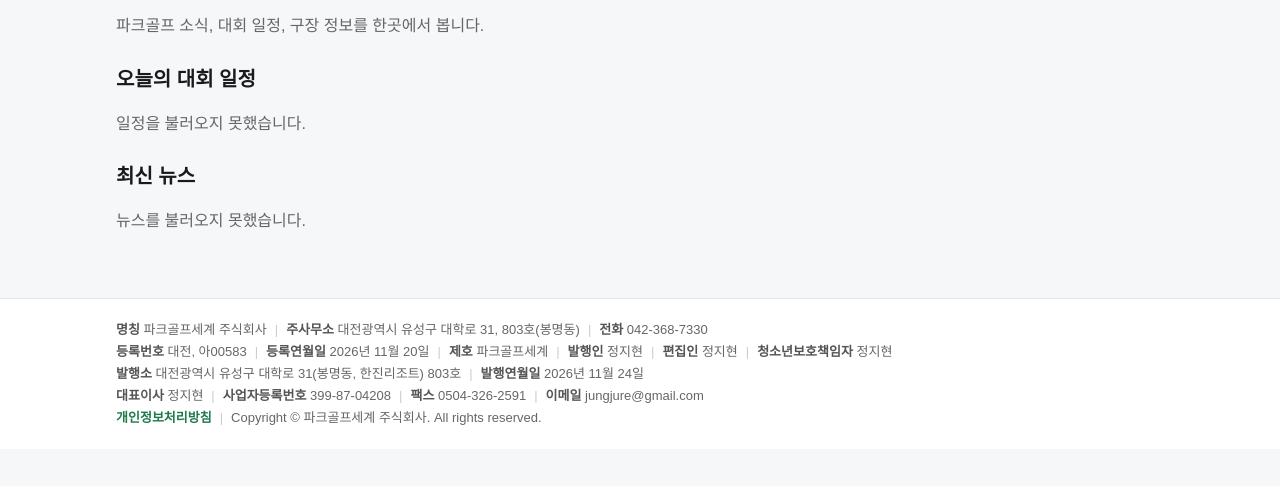
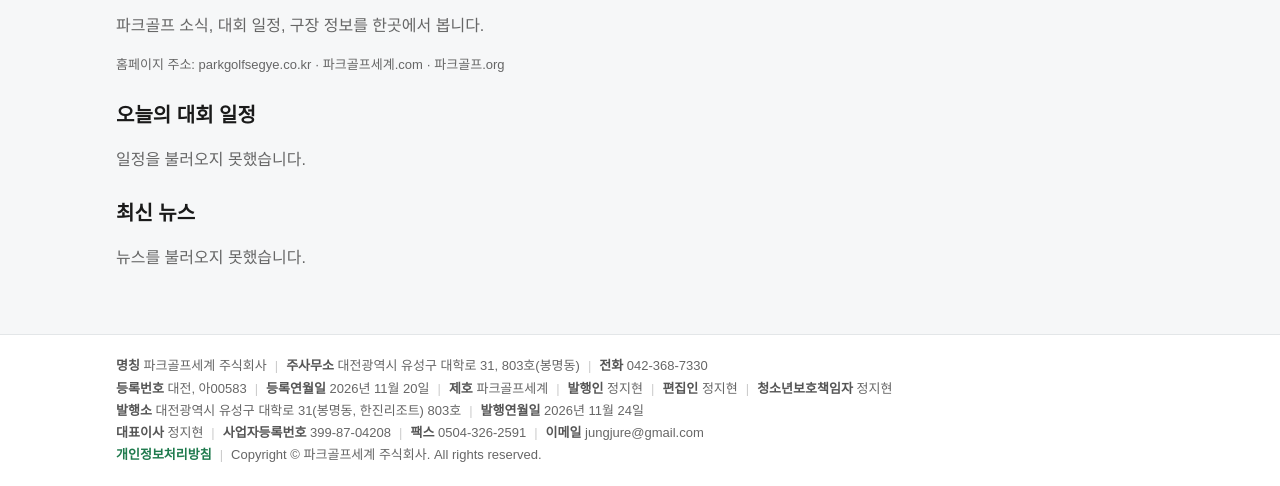
Before and after one commit to jungjure/parkgolfsegye, a plain HTML site: page index.html in a window 1280 px wide. Shown: the part 333-819 px from the top of the page. Drawn offline with nearby package versions, Linux system fonts and the light colour scheme; no server answers; a web font is replaced by a local one.

Commit message:
네이버 검색용: 첫 화면에 세 주소(파크골프세계.com·파크골프.org·parkgolfsegye.co.kr), 사이트 이름 구조화 데이터

```diff
--- a/index.html
+++ b/index.html
@@ -4,7 +4,10 @@
 <meta charset="utf-8">
 <meta name="viewport" content="width=device-width,initial-scale=1">
 <title>파크골프세계</title>
-<meta name="description" content="파크골프 대회 일정 · 구장 정보 · 파크골프 소식을 한곳에서 봅니다.">
+<meta name="description" content="파크골프세계(파크골프세계.com · 파크골프.org · parkgolfsegye.co.kr) 공식 홈페이지. 파크골프 대회 일정 · 구장 정보 · 파크골프 소식을 한곳에서 봅니다.">
+<meta name="keywords" content="파크골프세계, 파크골프세계.com, 파크골프.org, parkgolfsegye.co.kr, parkgolfsegye, 파크골프, 파크골프 대회 일정, 파크골프 뉴스">
+<link rel="canonical" href="https://parkgolfsegye.co.kr/">
+<script type="application/ld+json">{"@context":"https://schema.org","@graph":[{"@type":"WebSite","name":"파크골프세계","alternateName":["파크골프세계.com","파크골프.org","parkgolfsegye.co.kr","Parkgolfsegye"],"url":"https://parkgolfsegye.co.kr/"},{"@type":"NewsMediaOrganization","name":"파크골프세계 주식회사","alternateName":"파크골프세계","url":"https://parkgolfsegye.co.kr/","logo":"https://parkgolfsegye.co.kr/assets/img/favicon-192.png","sameAs":["http://www.파크골프세계.com","http://www.파크골프.org","https://www.youtube.com/@parkgolfsegye","https://band.us/@parkgolfnews1"]}]}</script>
 <meta property="og:site_name" content="파크골프세계">
 <meta property="og:type" content="website">
 <meta property="og:title" content="파크골프세계">
@@ -25,6 +28,7 @@
 <main class="wrap">
   <h1>파크골프세계</h1>
   <p class="muted">파크골프 소식, 대회 일정, 구장 정보를 한곳에서 봅니다.</p>
+  <p class="muted" style="font-size:13px">홈페이지 주소: parkgolfsegye.co.kr · 파크골프세계.com · 파크골프.org</p>
   <section class="home-sec"><h2>오늘의 대회 일정</h2><div id="sched" data-compact="1"></div></section>
   <section class="home-sec"><h2>최신 뉴스</h2><div id="news" data-compact="1"></div></section>
 </main>
```
